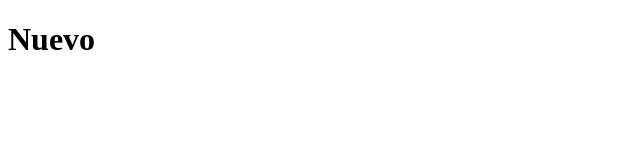
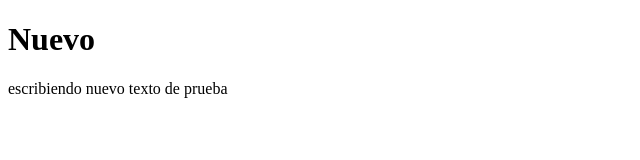
Before and after one commit to 5anty/iniciando, a plain HTML site: page index.html in a window 1280 px wide. Shown: the whole page, without its empty margins (0-640 px from the left). Drawn offline with Linux system fonts and the light colour scheme.

Commit message:
agregando texto

```diff
--- a/index.html
+++ b/index.html
@@ -14,5 +14,9 @@
     </style>
    <h1>Nuevo</h1>
 
+   <p>
+    escribiendo nuevo texto de prueba
+   </p>
+
 </body>
 </html>
```
